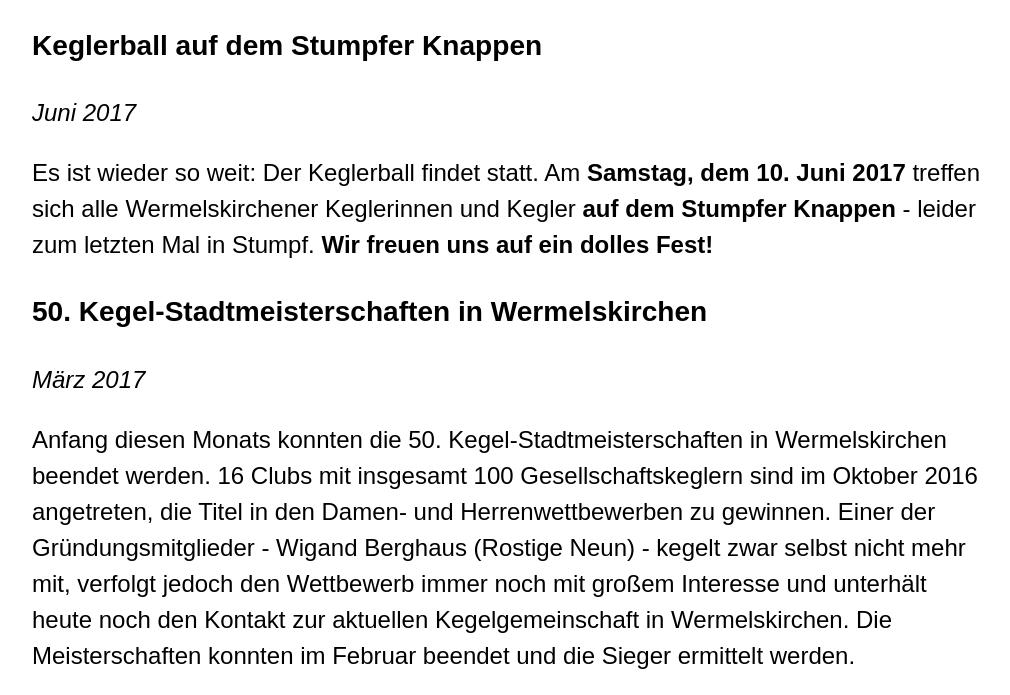
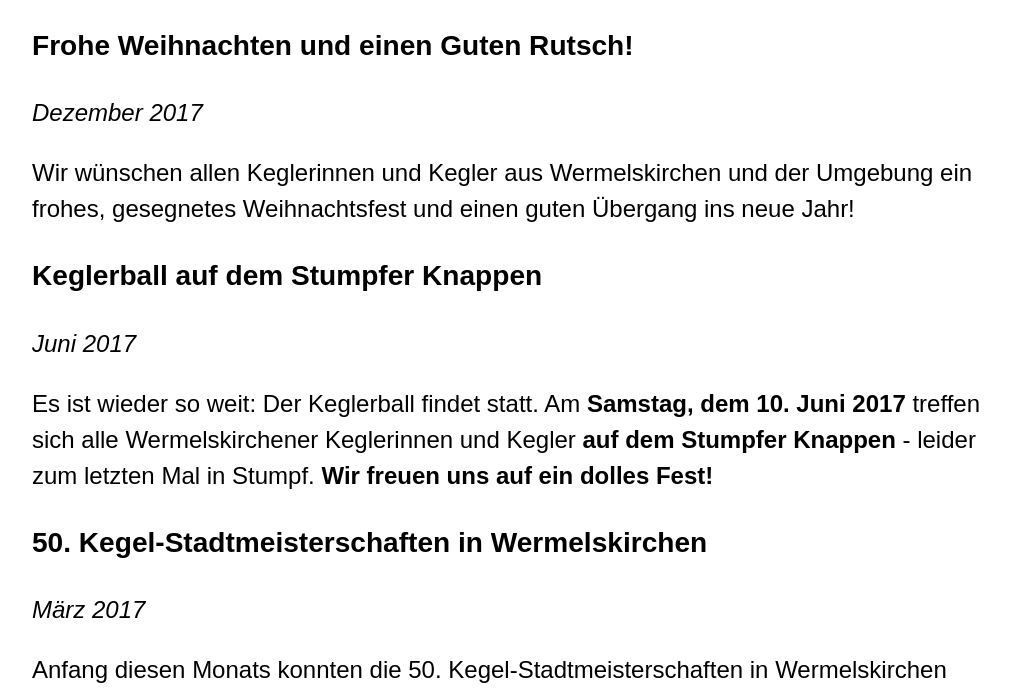
Before and after one commit to oliverschwarz/kegeln-wermelskirchen, a plain HTML site: page index.html in a window 1280 px wide. Shown: the part 393-1088 px from the top of the page, without its empty margins (128-1138 px from the left). Drawn offline with Linux system fonts and the light colour scheme.

Commit message:
Adding Christmas greetings for 2017

```diff
--- a/index.html
+++ b/index.html
@@ -29,10 +29,19 @@
         <section id="aktuell">
         <h2>Aktuell</h2>
         <article>
+          <h3>Frohe Weihnachten und einen Guten Rutsch!</h3>
+          <p><em>Dezember 2017</em></p>
+          <p>
+            Wir w&uuml;nschen allen Keglerinnen und Kegler aus Wermelskirchen und der Umgebung ein frohes, gesegnetes Weihnachtsfest und einen guten &Uuml;bergang ins neue Jahr!
+          </p>
+        </article>
+        <article>
           <h3>Keglerball auf dem Stumpfer Knappen</h3>
           <p><em>Juni 2017</em></p>
-          Es ist wieder so weit: Der Keglerball findet statt. Am <strong>Samstag, dem 10. Juni 2017</strong> treffen sich alle Wermelskirchener
-          Keglerinnen und Kegler <strong>auf dem Stumpfer Knappen</strong> - leider zum letzten Mal in Stumpf. <strong>Wir freuen uns auf ein dolles Fest!</strong>
+          <p>
+            Es ist wieder so weit: Der Keglerball findet statt. Am <strong>Samstag, dem 10. Juni 2017</strong> treffen sich alle Wermelskirchener
+            Keglerinnen und Kegler <strong>auf dem Stumpfer Knappen</strong> - leider zum letzten Mal in Stumpf. <strong>Wir freuen uns auf ein dolles Fest!</strong>
+          </p>
         </article>
         <article>
           <h3>50. Kegel-Stadtmeisterschaften in Wermelskirchen</h3>
```
